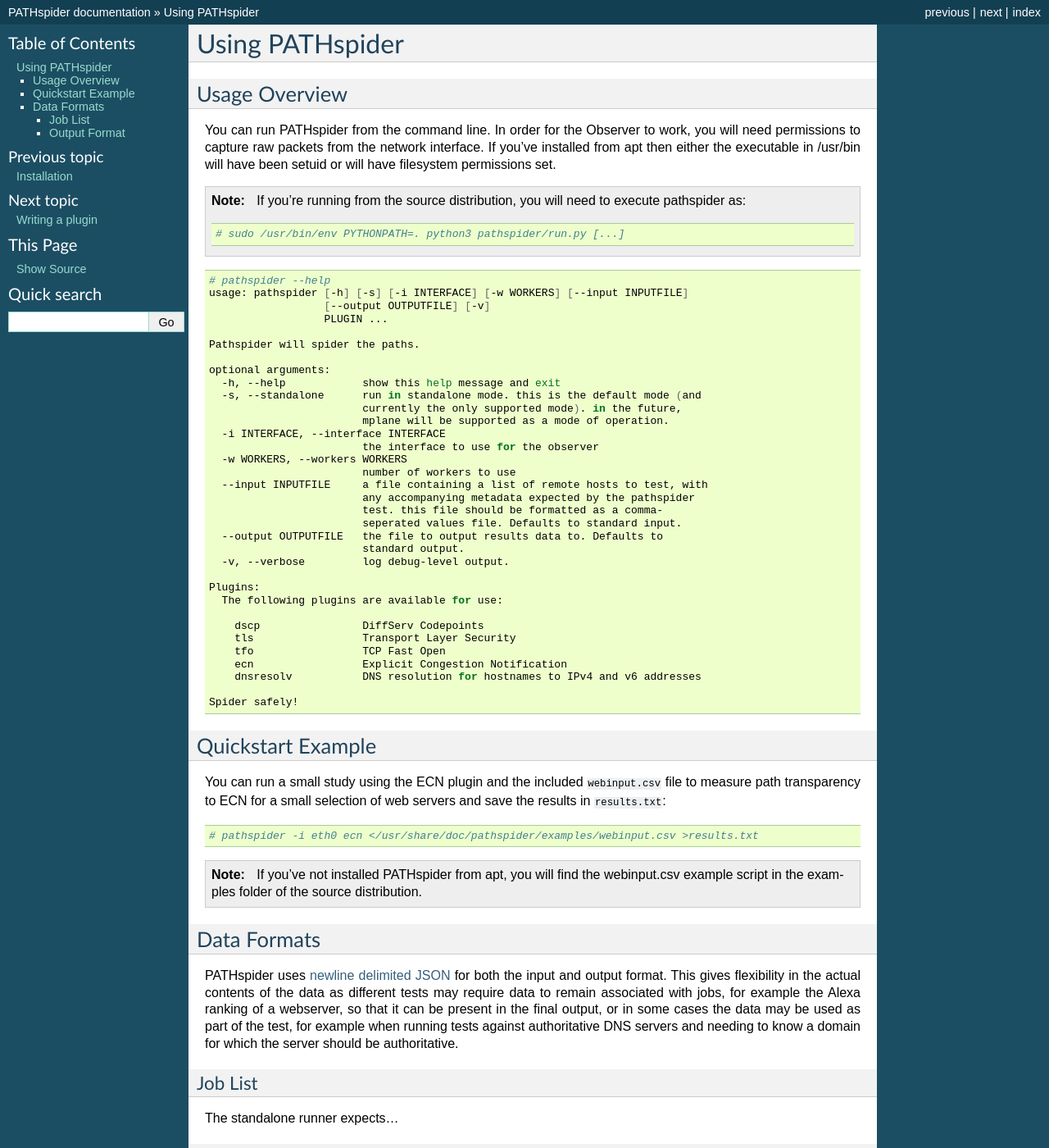
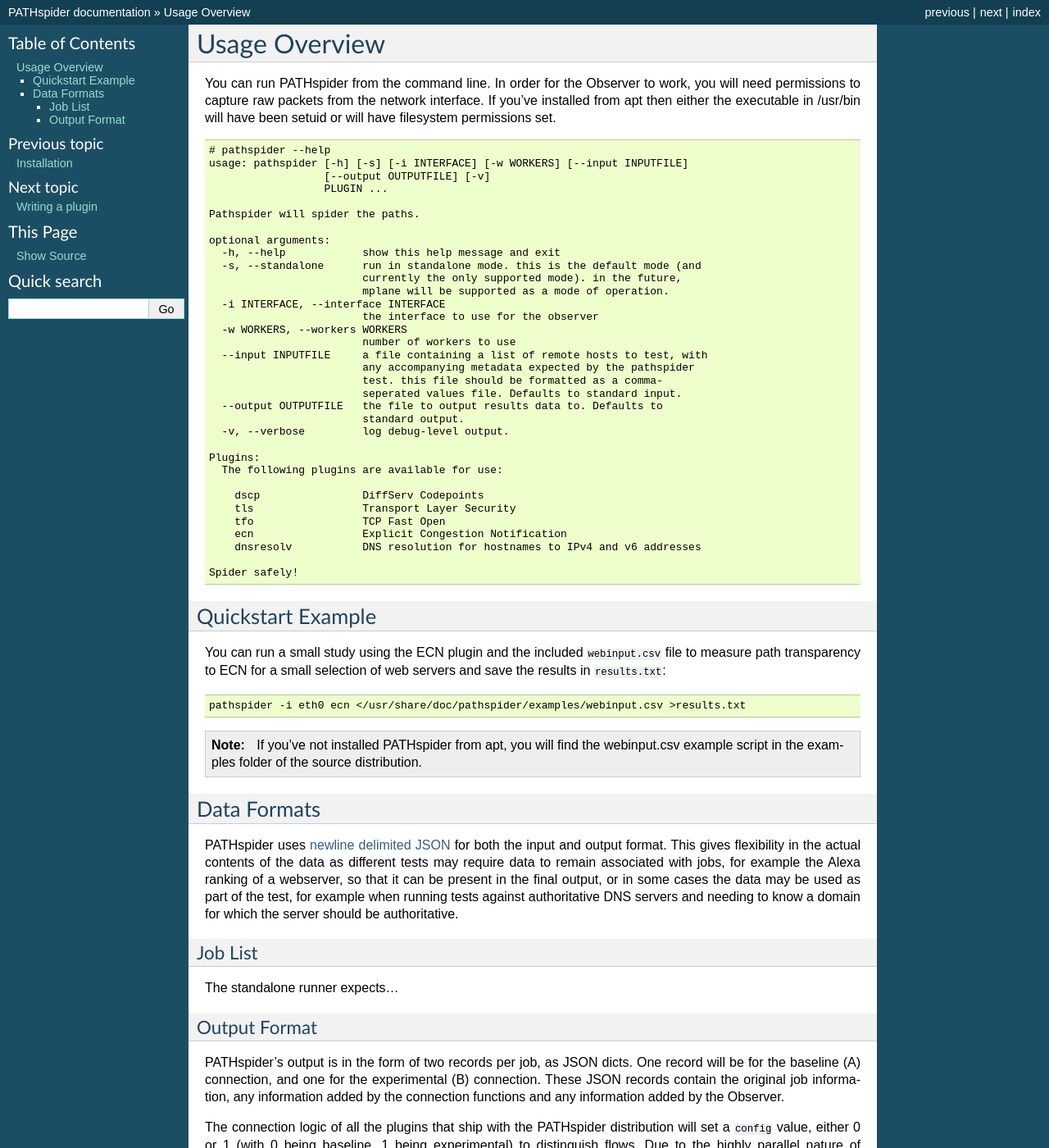
Before and after one commit to mami-project/pathspider, a Sphinx documentation site: the page built from doc/using.rst, in a window 1280 px wide and 1400 px high. Shown: the whole window at 82% size. Built offline with Sphinx 7.4.7, drawn with Linux system fonts in a browser that asks for light colours; some of the changed text lies outside the part shown.

Commit message:
Shuffle docs

```diff
--- a/doc/index.rst
+++ b/doc/index.rst
@@ -26,7 +26,7 @@
 .. toctree::
    :maxdepth: 2
 
-   overview
+   intro
    installation
    using
    plugin
--- a/doc/using.rst
+++ b/doc/using.rst
@@ -1,24 +1,12 @@
-Using PATHspider
-================
-
 Usage Overview
---------------
+==============
 
 You can run PATHspider from the command line. In order for the Observer to
 work, you will need permissions to capture raw packets from the network
 interface. If you've installed from apt then either the executable in /usr/bin
 will have been setuid or will have filesystem permissions set.
 
-.. note::
-
- If you're running from the source distribution, you will need to execute
- pathspider as:
-
- .. code-block:: shell
-
-  # sudo /usr/bin/env PYTHONPATH=. python3 pathspider/run.py [...]
-
-.. code-block:: shell
+.. code-block:: text
 
  # pathspider --help
  usage: pathspider [-h] [-s] [-i INTERFACE] [-w WORKERS] [--input INPUTFILE]
@@ -64,7 +52,7 @@
 
 .. code-block:: shell
 
- # pathspider -i eth0 ecn </usr/share/doc/pathspider/examples/webinput.csv >results.txt
+ pathspider -i eth0 ecn </usr/share/doc/pathspider/examples/webinput.csv >results.txt
 
 .. note::
 
```
Also changed, not shown: doc/intro.rst (renamed from doc/overview.rst).
